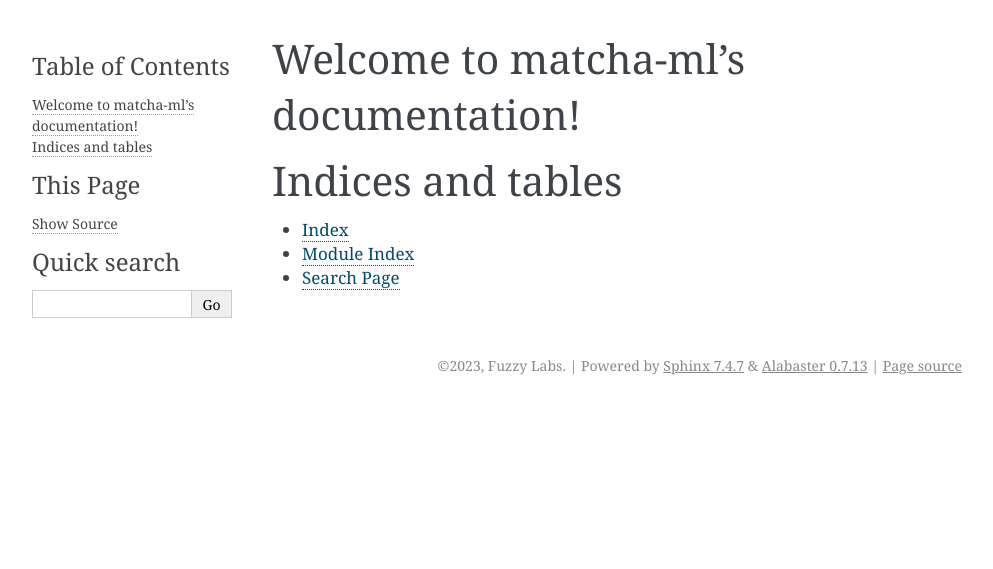
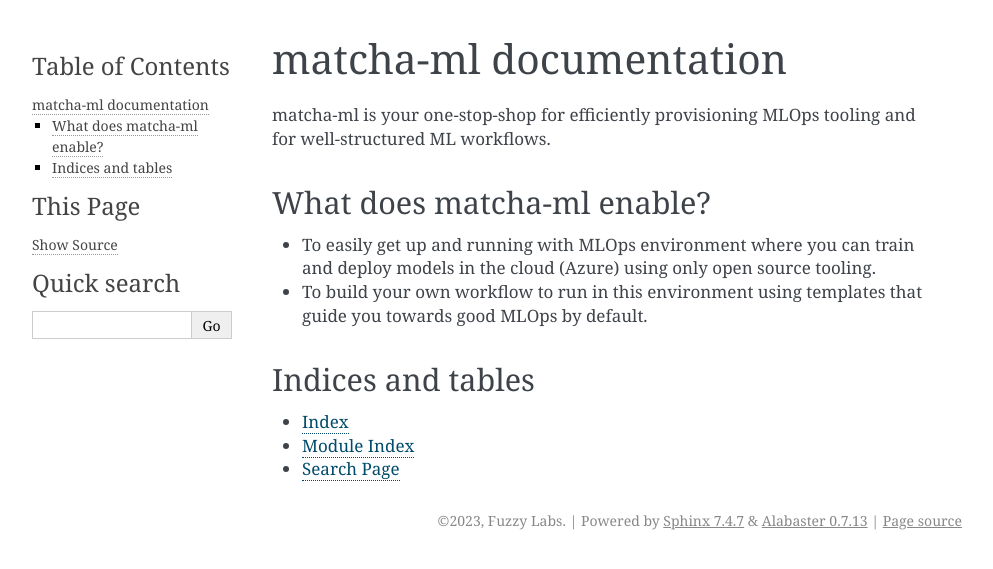
Before and after one commit to fuzzylabs/matcha, a Sphinx documentation site: the page built from docs/source/index.rst, in a window 1280 px wide. Shown: the top 569 px of the page, without its empty margins (148-1141 px from the left). Built offline with Sphinx 7.4.7, drawn with Linux system fonts in a browser that asks for light colours.

Commit message:
updated index and added getting_started page

```diff
--- /dev/null
+++ b/docs/source/getting_started.rst
@@ -0,0 +1,4 @@
+.. _getting_started:
+
+Getting Started
+===============
--- a/docs/source/index.rst
+++ b/docs/source/index.rst
@@ -3,12 +3,24 @@
    You can adapt this file completely to your liking, but it should at least
    contain the root `toctree` directive.
 
-Welcome to matcha-ml's documentation!
 =====================================
+matcha-ml |version| documentation
+=====================================
+
+matcha-ml is your one-stop-shop for efficiently provisioning MLOps tooling and for well-structured ML workflows.
+
+What does matcha-ml enable?
+===========================
+
+* To easily get up and running with MLOps environment where you can train and deploy models in the cloud (Azure) using only open source tooling.
+* To build your own workflow to run in this environment using templates that guide you towards good MLOps by default.
 
 .. toctree::
    :maxdepth: 2
    :caption: Contents:
+   :hidden:
+
+   getting_started
 
 
 
```
Also changed, not shown: 1 other file.
